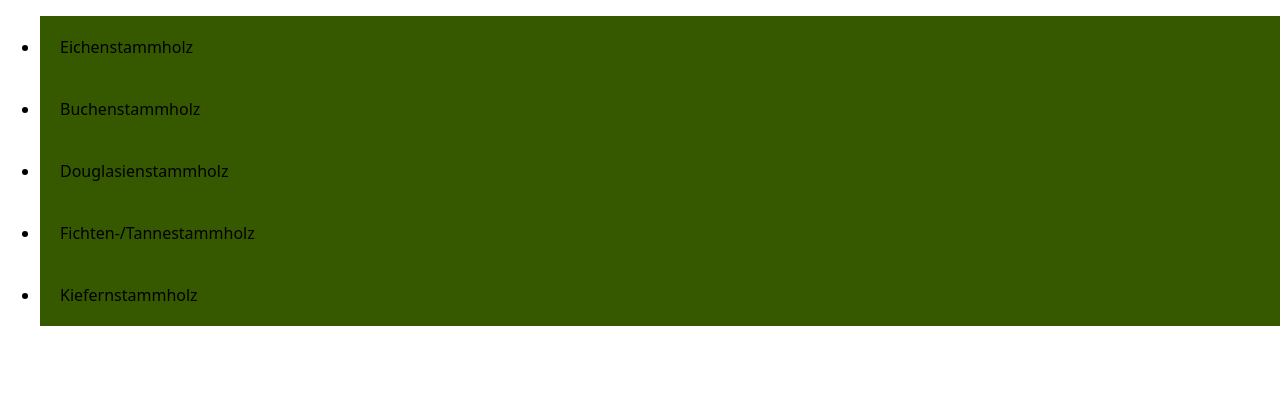
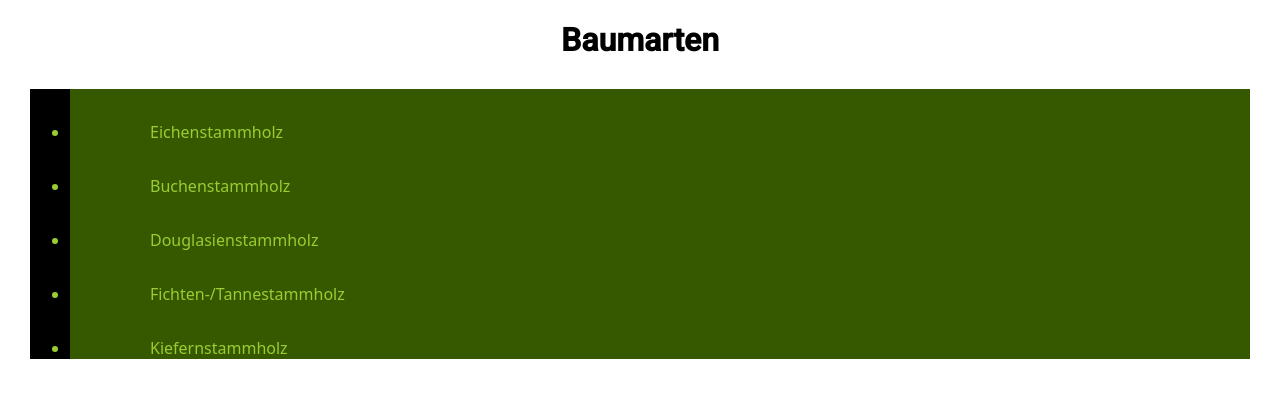
Before and after one commit to vokarl/capstone, a Next.js app: page /treelist in a window 1280 px wide. Shown: the top 398 px of the page. Built offline with nearby package versions, Linux system fonts and the light colour scheme.

Commit message:
minor corrections added global fonts

```diff
--- a/package.json
+++ b/package.json
@@ -10,7 +10,7 @@
     "test": "jest --watchAll"
   },
   "dependencies": {
-    "@next/font": "^13.3.0",
+    "@next/font": "^13.4.7",
     "eslint": "8.38.0",
     "eslint-config-next": "13.3.0",
     "next": "13.3.0",
--- a/pages/_app.js
+++ b/pages/_app.js
@@ -1,9 +1,10 @@
-import GlobalStyle from "../styles";
+import GlobalStyles from "../styles";
 
 export default function App({ Component, pageProps }) {
   return (
     <>
-      <GlobalStyle />
+      <GlobalStyles />
+
       <Component {...pageProps} />
     </>
   );
--- a/pages/index.js
+++ b/pages/index.js
@@ -1,4 +1,4 @@
-import AddPile from "./addpile/";
+import AddPile from "../components/AddPile/Index";
 import { HeadingStart } from "../components/HeadingStart";
 
 export default function HomePage() {
--- a/pages/treelist/index.js
+++ b/pages/treelist/index.js
@@ -1,34 +1,34 @@
 import styled from "styled-components";
+import allTrees from "@/resources/treearray";
 
-const allTrees = [
-  { id: 0, name: "Eichenstammholz" },
-  { id: 1, name: "Buchenstammholz" },
-  { id: 2, name: "Douglasienstammholz" },
-  { id: 3, name: "Fichten-/Tannestammholz" },
-  { id: 4, name: "Kiefernstammholz" },
-];
-
+const StyledList = styled.ul`
+  list-style-type: disc;
+  background-color: black;
+  margin: 30px;
+`;
+const ListItem = styled.li`
+  text-align: left;
+  padding-left: 5rem;
+  padding-top: 2rem;
+  font-family: system-ui, -apple-system, BlinkMacSystemFont, "Segoe UI", Roboto,
+    Oxygen, Ubuntu, Cantarell, "Open Sans", "Helvetica Neue", sans-serif;
+  color: yellowgreen;
+  background-color: rgb(54, 89, 0);
+`;
+const H1 = styled.h1`
+  text-align: center;
+`;
 const TreeList = () => {
   return (
-    <StyledList>
-      {allTrees.map((tree) => (
-        <ListItem key={tree.id}>{tree.name}</ListItem>
-      ))}
-    </StyledList>
+    <>
+      <H1>Baumarten</H1>
+      <StyledList>
+        {allTrees.map((tree) => (
+          <ListItem key={tree.id}>{tree.name}</ListItem>
+        ))}
+      </StyledList>
+    </>
   );
 };
 
 export default TreeList;
-
-const ListItem = styled.li`
-  text-align: left;
-  padding: 20px;
-  font-family: system-ui, -apple-system, BlinkMacSystemFont, "Segoe UI", Roboto,
-    Oxygen, Ubuntu, Cantarell, "Open Sans", "Helvetica Neue", sans-serif;
-  color: black;
-  background-color: rgb(54, 89, 0);
-`;
-
-const StyledList = styled.ul`
-  list-style-type: disc;
-`;
--- a/styles.js
+++ b/styles.js
@@ -1,6 +1,8 @@
 import { createGlobalStyle } from "styled-components";
 
-export default createGlobalStyle`
+const GlobalStyles = createGlobalStyle`
+  @import url('https://fonts.googleapis.com/css2?family=Roboto:wght@300;400;500&display=swap');
+
   *,
   *::before,
   *::after {
@@ -9,6 +11,8 @@ export default createGlobalStyle`
 
   body {
     margin: 0;
-    font-family: system-ui;
+    font-family: 'Roboto', sans-serif;
   }
+
 `;
+export default GlobalStyles;
```
Also changed, not shown: components/AddPile/Index.js (added, +25 -0 lines), components/TreeList.js (deleted, +0 -27 lines), pages/addpile/index.js (deleted, +0 -30 lines), 1 other file (tests, documents, lock files or other folders).
